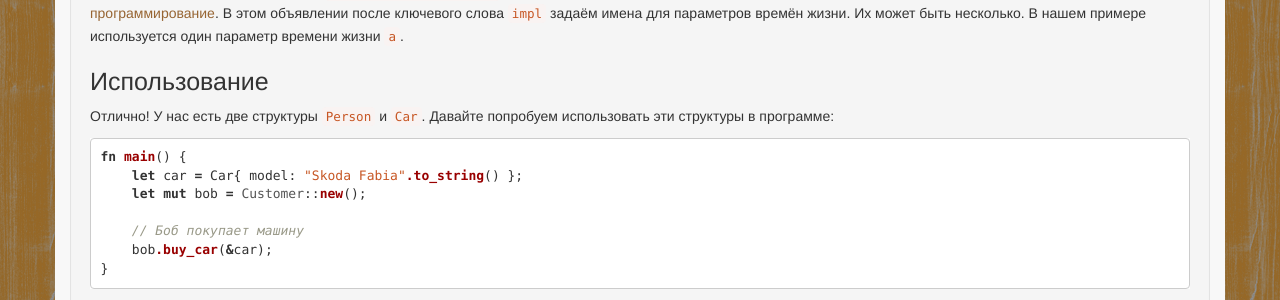
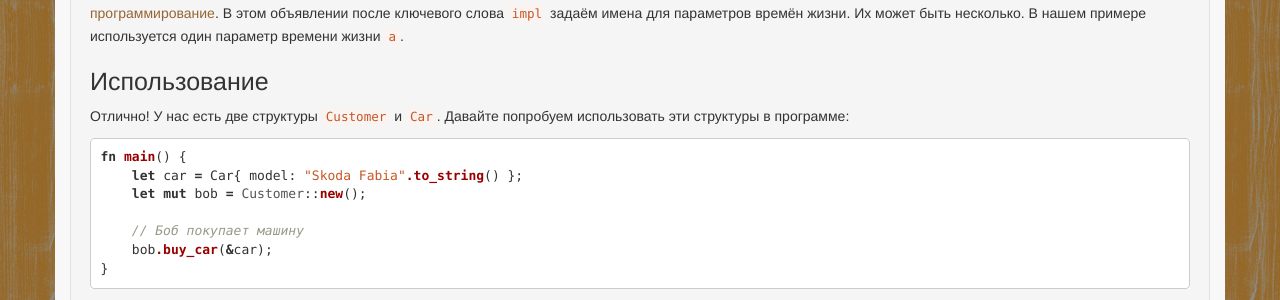
Before and after one commit to rust-lang-ru/rustycrate.ru, a Jekyll site: the page built from _posts/2015-11-14-lifetime-part2.md, in a window 1280 px wide and 900 px high, scrolled down 1402 px. Shown: the part 151-451 px from the top of the window. Built offline with Jekyll 4.4.1, drawn with Linux system fonts in a browser that asks for light colours; nearby versions of some CDN libraries; Markdown is read by kramdown in place of the engine named in the settings; comment, search, counter and statistics services are not loaded.

Commit message:
Исправил Person на Customer

````diff
--- a/_posts/2015-11-14-lifetime-part2.md
+++ b/_posts/2015-11-14-lifetime-part2.md
@@ -105,7 +105,7 @@ impl <'a> Customer<'a> {
 
 # Использование
 
-Отлично! У нас есть две структуры `Person` и `Car`. Давайте попробуем
+Отлично! У нас есть две структуры `Customer` и `Car`. Давайте попробуем
 использовать эти структуры в программе:
 
 ```rust
@@ -275,10 +275,10 @@ fn main() {
 всегда эта модель работает. Добавим функцию в наш код:
 
 ```rust
-fn shop_for_car(p: &mut Person) {
+fn shop_for_car(c: &mut Customer) {
     let car = Car{ model: "BMW M4 Coupe".to_string() };
 
-    p.buy_car(&car);    // Ошибка!
+    c.buy_car(&car);    // Ошибка!
 }
 ```
 
````
